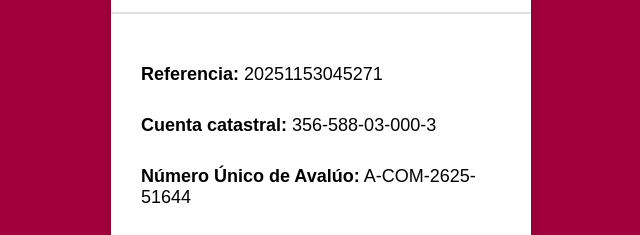
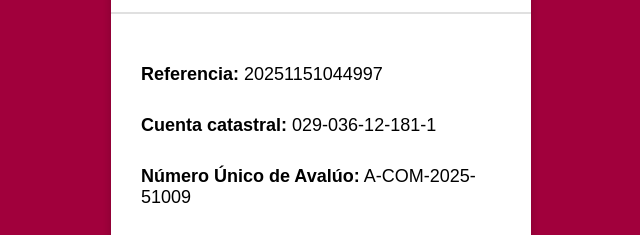
Before and after one commit to drpcsubtecatastro/.com.mx, a plain HTML site: page index.html in a window 1280 px wide. Shown: the part 188-423 px from the top of the page, 319-959 px from the left. Drawn offline with Linux system fonts and the light colour scheme.

Commit message:
Update reference and cadastral account details

```diff
--- a/index.html
+++ b/index.html
@@ -58,9 +58,9 @@
       <img src="https://cdn2.telediario.mx/uploads/media/2021/08/12/gobierno_de_la_ciudad_de_mexico.jpg" alt="Escudo CDMX">
       </div>
     <div class="content">
-     <tr> <p><strong>Referencia:</strong> 20251153045271</p></tr>
-      <p><strong>Cuenta catastral:</strong> 356-588-03-000-3</p>
-      <p><strong>Número Único de Avalúo:</strong> A-COM-2625-51644 </p>
+     <tr> <p><strong>Referencia:</strong> 20251151044997</p></tr>
+      <p><strong>Cuenta catastral:</strong> 029-036-12-181-1</p>
+      <p><strong>Número Único de Avalúo:</strong> A-COM-2025-51009 </p>
       <p class="resultado"><span style="font-weight: bold;">Resultado:</span> POSITIVO</p>
     </div>
     <div class="footer">
```
